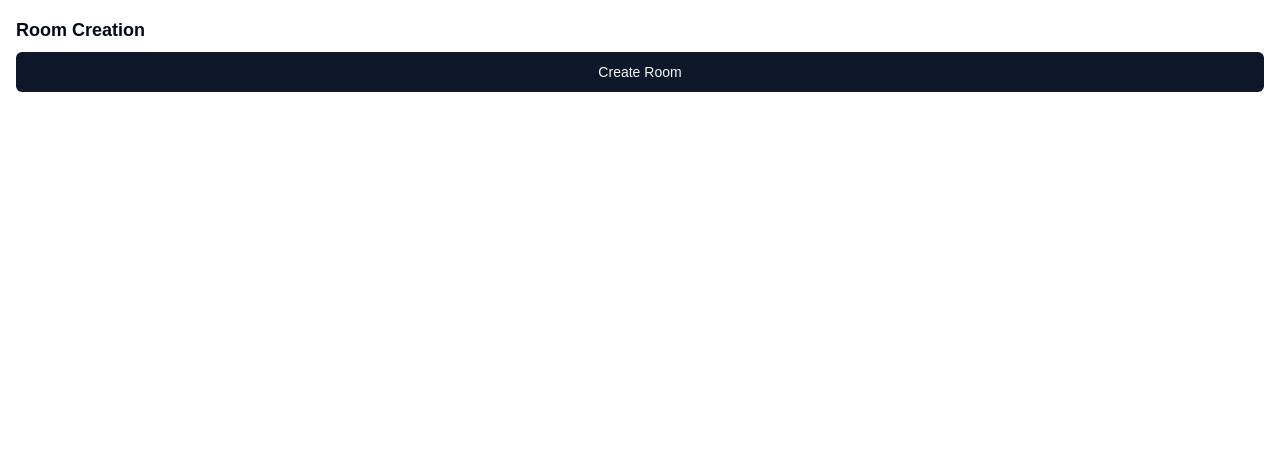
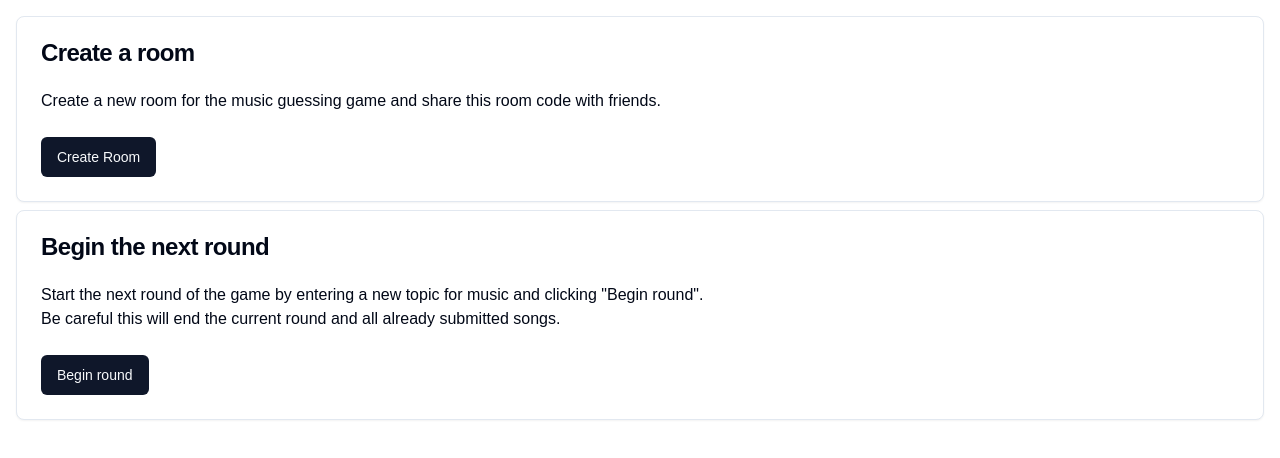
Before and after one commit to Antonwy/music-guessing-game, a Next.js app: page /admin in a window 1280 px wide. Shown: the top 458 px of the page. Built offline with nearby package versions, Linux system fonts and the light colour scheme; no server answers.

Commit message:
refactor suggestions

```diff
--- a/app/admin/page.tsx
+++ b/app/admin/page.tsx
@@ -1,8 +1,16 @@
-'use client';
+"use client";
 
-import { Button } from '@/components/ui/button';
-import { createRoom } from '@/lib/rooms';
-import { useState } from 'react';
+import { Button } from "@/components/ui/button";
+import {
+  Card,
+  CardContent,
+  CardDescription,
+  CardFooter,
+  CardHeader,
+  CardTitle,
+} from "@/components/ui/card";
+import { createRoom } from "@/lib/rooms";
+import { useState } from "react";
 
 export default function Page() {
   const [roomCode, setRoomCode] = useState<string | undefined>(undefined);
@@ -15,9 +23,40 @@ export default function Page() {
 
   return (
     <section className="p-4 flex gap-2 flex-col">
-      <h1 className="text-lg font-bold">Room Creation</h1>
-      <Button onClick={handleCreateRoomClick}>Create Room</Button>
-      {roomCode && <div>Room Code: {roomCode}</div>}
+      <Card>
+        <CardHeader>
+          <CardTitle>Create a room</CardTitle>
+        </CardHeader>
+        <CardContent>
+          Create a new room for the music guessing game and share this room code
+          with friends.
+          {roomCode && <div>Room Code: {roomCode}</div>}
+        </CardContent>
+        <CardFooter>
+          <Button onClick={handleCreateRoomClick} disabled={!!roomCode}>
+            Create Room
+          </Button>
+        </CardFooter>
+      </Card>
+
+      <Card>
+        <CardHeader>
+          <CardTitle>Begin the next round</CardTitle>
+        </CardHeader>
+        <CardContent>
+          <p>
+            Start the next round of the game by entering a new topic for music
+            and clicking "Begin round".
+          </p>
+          <p>
+            Be careful this will end the current round and all already submitted
+            songs.
+          </p>
+        </CardContent>
+        <CardFooter>
+          <Button onClick={handleCreateRoomClick}>Begin round</Button>
+        </CardFooter>
+      </Card>
     </section>
   );
 }
--- /dev/null
+++ b/components/suggestion.tsx
@@ -0,0 +1,110 @@
+import React, { FC, useEffect, useRef, useState } from "react";
+import Image from "next/image";
+import { PauseIcon, PlayIcon, XIcon } from "lucide-react";
+import { SpotifyTrackDetail } from "@/lib/spotify";
+import { Button } from "./ui/button";
+
+type SuggestionProps = {
+  suggestion: SpotifyTrackDetail;
+  index: number;
+  onSelect: (suggestion: SpotifyTrackDetail) => void;
+  isSelected: boolean;
+};
+
+// Define the Suggestion component
+const Suggestion: FC<SuggestionProps> = ({
+  suggestion,
+  index,
+  onSelect,
+  isSelected,
+}) => {
+  const audioRef = useRef<HTMLAudioElement>(null);
+  const [isPlaying, setIsPlaying] = useState(false);
+
+  useEffect(() => {
+    const handlePlay = () => setIsPlaying(true);
+    const handlePause = () => setIsPlaying(false);
+
+    const audioElement = audioRef.current;
+    if (audioElement) {
+      audioElement.addEventListener("play", handlePlay);
+      audioElement.addEventListener("pause", handlePause);
+    }
+
+    return () => {
+      if (audioElement) {
+        audioElement.removeEventListener("play", handlePlay);
+        audioElement.removeEventListener("pause", handlePause);
+      }
+    };
+  }, []);
+
+  const handlePlayPause = () => {
+    if (audioRef.current) {
+      if (isPlaying) {
+        audioRef.current.pause();
+      } else {
+        audioRef.current.play();
+      }
+    }
+  };
+
+  const isPlayable = suggestion.previewUrl != "";
+
+  return (
+    <li
+      key={index}
+      className={`p-2 border-b ${isSelected ? "bg-blue-100" : ""}`}
+    >
+      <div className="flex items-center space-x-4">
+        <Button
+          asChild
+          variant="ghost"
+          onClick={handlePlayPause}
+          className="p-0"
+        >
+          <div className="relative">
+            <Image
+              src={suggestion.thumbnailUrl}
+              alt={`${suggestion.name} thumbnail`}
+              width={48}
+              height={48}
+              className="object-cover rounded-full"
+            />
+            <div
+              className={`absolute bg-black bg-opacity-60 rounded-full w-12 h-12 flex items-center justify-center ${
+                isPlayable ? "hidden" : ""
+              }`}
+            >
+              <XIcon className="w-8 h-8 text-white" />
+            </div>
+            <div
+              className={`absolute inset-0 rounded-full flex items-center justify-center ${
+                !isPlayable ? "hidden" : ""
+              }`}
+            >
+              {!isPlaying ? (
+                <PlayIcon className="w-8 h-8 text-white" />
+              ) : (
+                <PauseIcon className="w-8 h-8 text-white" />
+              )}
+            </div>
+          </div>
+        </Button>
+        <div className="space-y-2">
+          <p className="truncate w-[500px] text-xl font-semibold">
+            {suggestion.name}
+          </p>
+          <p className="truncate w-[450px]">{suggestion.artist}</p>
+        </div>
+        <Button onClick={() => onSelect(suggestion)}>Select</Button>
+        <audio ref={audioRef} controls className="hidden">
+          <source src={suggestion.previewUrl} type="audio/mpeg" />
+          Your browser does not support the audio element.
+        </audio>
+      </div>
+    </li>
+  );
+};
+
+export default Suggestion;
```
